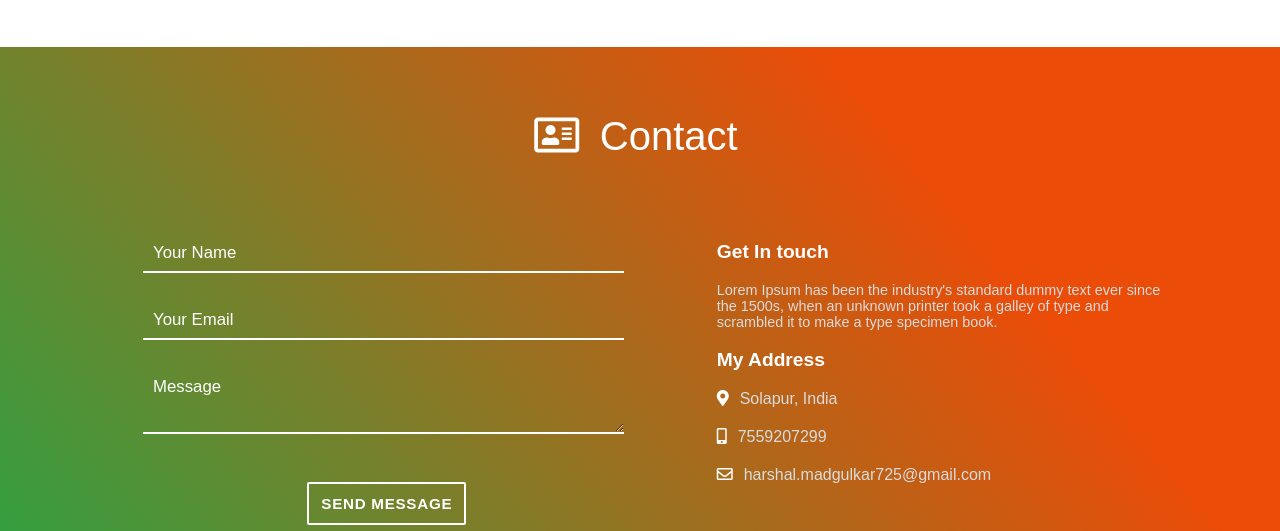
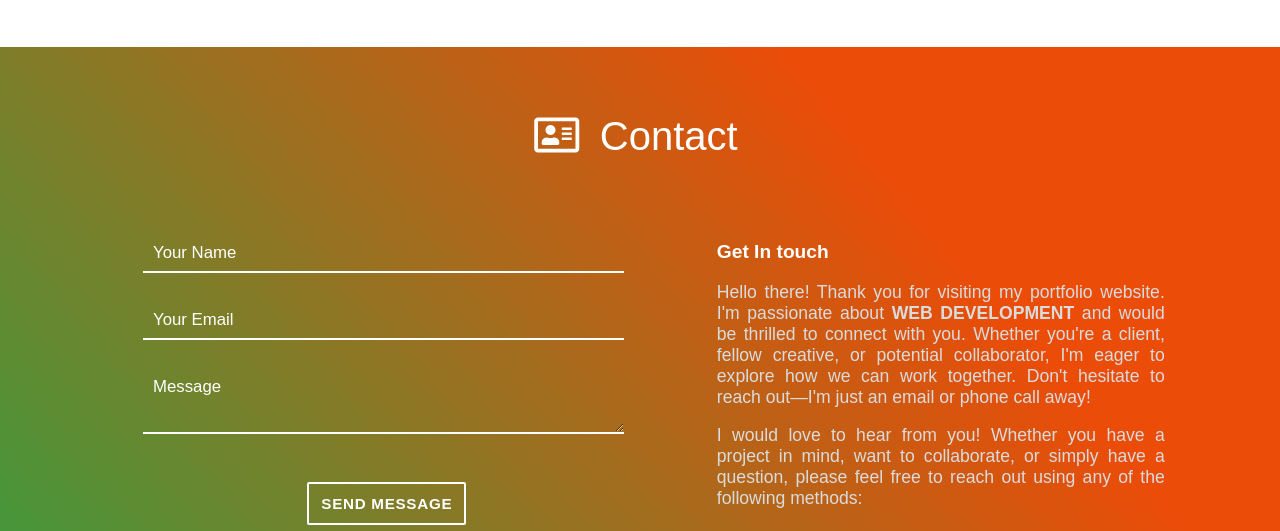
Before and after one commit to harshalmadgulkar/Portfolio_website, a plain HTML site: page index.html in a window 1280 px wide. Shown: the part 3923-4454 px from the top of the page. Drawn offline with Linux system fonts and the light colour scheme.

Commit message:
Contact section updated

```diff
--- a/Full_Resume.css
+++ b/Full_Resume.css
@@ -426,7 +426,8 @@ section:nth-child(2n + 1) {
 
 #my-details-container p {
     color: #d9dcdd;
-    font-size: 0.9rem;
+    font-size: 1.1rem;
+    text-align: justify;
 }
 
 .my-details-info-container {
--- a/index.html
+++ b/index.html
@@ -400,7 +400,8 @@
                 <div id="my-details-container">
 
                     <h3> Get In touch </h3>
-                    <p> Lorem Ipsum has been the industry's standard dummy text ever since the 1500s, when an unknown printer took a galley of type and scrambled it to make a type specimen book. </p>
+                    <p> Hello there! Thank you for visiting my portfolio website. I'm passionate about <b> WEB DEVELOPMENT </b> and would be thrilled to connect with you. Whether you're a client, fellow creative, or potential collaborator, I'm eager to explore how we can work together. Don't hesitate to reach out—I'm just an email or phone call away! </p>
+                    <p> I would love to hear from you! Whether you have a project in mind, want to collaborate, or simply have a question, please feel free to reach out using any of the following methods: </p>
 
                     <h3> My Address </h3>
                     <div class="my-details-info-container">
```
